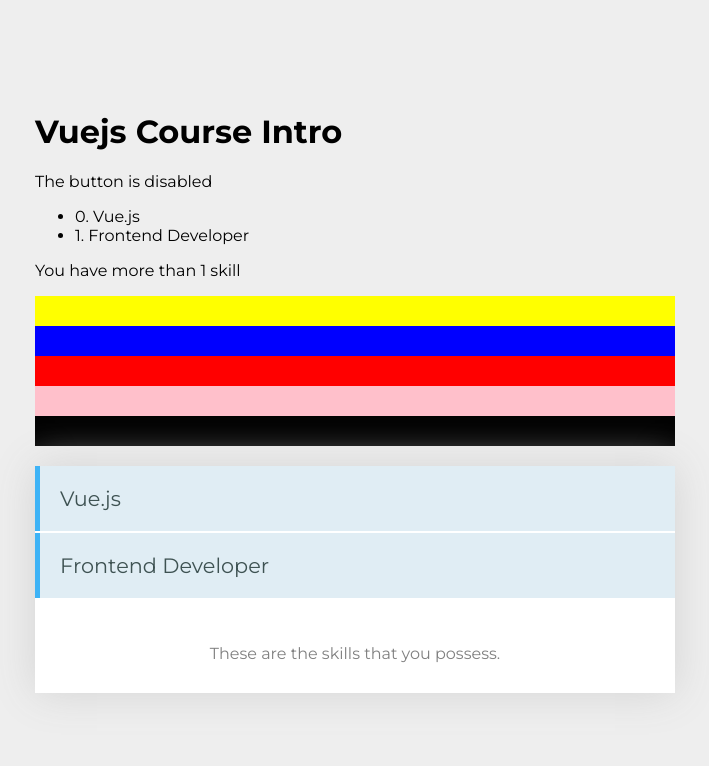
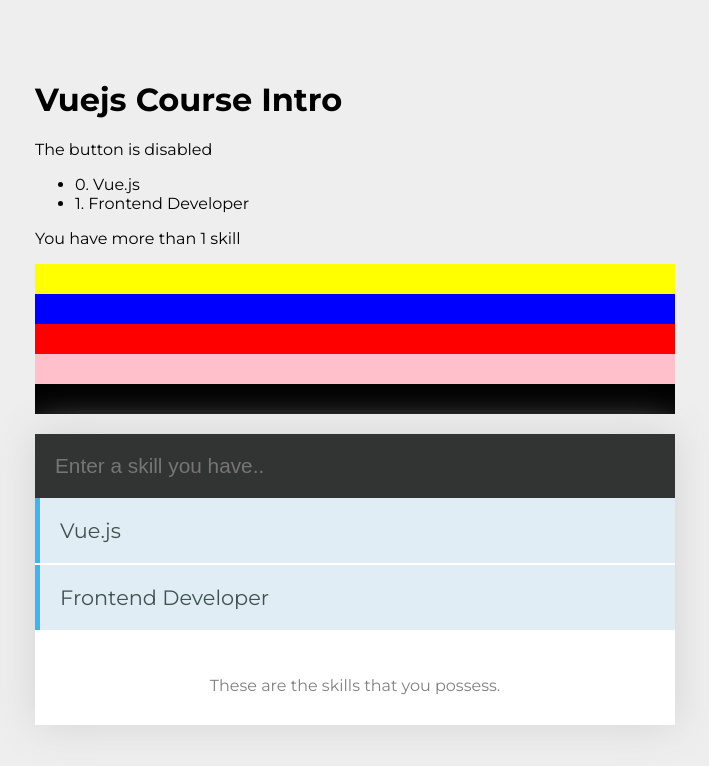
Before and after one commit to Eazybright/Practising-vuejs, a Vue app: page / in a window 1280 px wide. Shown: the top 766 px of the page, without its empty margins (285-994 px from the left). Built offline with nearby package versions, Linux system fonts and the light colour scheme.

Commit message:
form validation

```diff
--- a/package.json
+++ b/package.json
@@ -9,6 +9,7 @@
   },
   "dependencies": {
     "core-js": "^3.6.5",
+    "vee-validate": "^3.3.11",
     "vue": "^2.6.11"
   },
   "devDependencies": {
--- a/src/components/Skills.vue
+++ b/src/components/Skills.vue
@@ -32,6 +32,20 @@
     </div>
 
     <div class="container">
+      <!-- form validation -->
+      <form @submit.prevent="addSkill">
+        <ValidationProvider rules="min:3" v-slot="v">
+          <input type="text" placeholder="Enter a skill you have.." v-model="skill" name="skill"><br>
+          <!-- <input v-model="value" type="text"> -->
+          <span>{{ v.errors[0] }}</span>
+        </ValidationProvider>
+
+
+        <!-- <p class="alert" v-if="errors.has('skill')">{{ errors.first('skill') }}</p> -->
+        <!-- {{ skill }} -->
+        <!-- <input type="checkbox" id="checkbox" v-model="checked"> -->
+      </form>
+
       <div class="skill-set">
         <ul>
           <li v-for="(data, index) in skills" :key='index'>{{data.skill}}</li>
@@ -43,12 +57,25 @@
 </template>
 
 <script>
+import { ValidationProvider, extend } from 'vee-validate'
+
+extend('min', {
+  validate(value, {length}) {
+    return value.length >= length;
+  },
+  params: ['length'],
+  message: 'The {_field_} field must have at least {length} characters'
+});
+
+
 export default {
   name: 'Skills',
   data() {
     return {
       name: "Vuejs Course Intro",
       btnState: true,
+      // checked:false,
+      skill: '',
       skills: [
         { "skill": "Vue.js" },
         { "skill": "Frontend Developer" }
@@ -68,7 +95,21 @@ export default {
       }
       // showClass: true
     }
-  }
+  },
+   methods : {
+    addSkill(){
+        // if(this.$errors){
+        //   console.log('error')
+        // }
+        console.log(this.$v)
+        // this.skills.push({skill: this.skill});
+        // this.skill = '';
+        // console.log('The checkbox value is: '+this.checked)
+    }
+  },
+  components: {
+    ValidationProvider
+  },
   // props: {
   //   // msg: String
   // }
@@ -77,6 +118,15 @@ export default {
 
 <!-- Add "scoped" attribute to limit CSS to this component only -->
 <style scoped>
+  .container input {
+    width: calc(100% - 40px);
+    border: 0;
+    padding: 20px;
+    font-size: 1.3em;
+    background-color: #323333;
+    color: #687F7F;
+  }
+
   .skill-set {
     background: #fff;
   }
--- a/src/main.js
+++ b/src/main.js
@@ -1,7 +1,10 @@
 import Vue from 'vue'
 import App from './App.vue'
+// import VeeValidate from 'vee-validate'
+
 
 Vue.config.productionTip = false
+// Vue.use(VeeValidate)
 
 new Vue({
   render: h => h(App),
```
Also changed, not shown: 1 other file (tests, documents, lock files or other folders).
